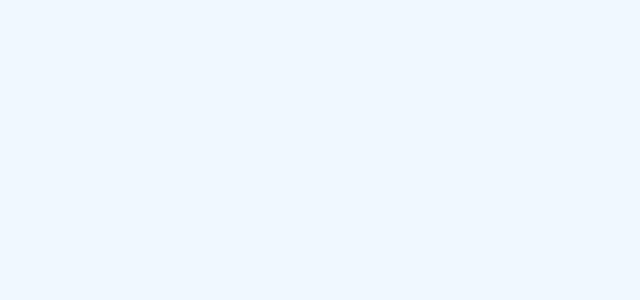
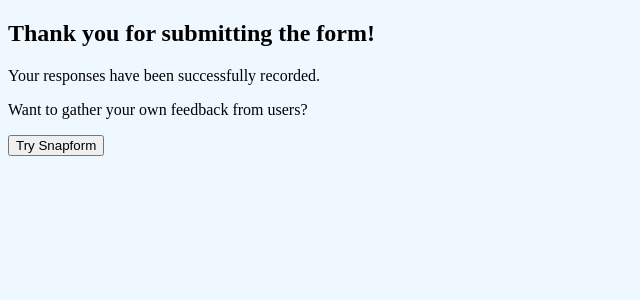
Before and after one commit to veronikalatawiec/SnapForm, a React (Vite) app: page /form/submitted in a window 1280 px wide. Before the commit this address had no page. Shown: the top 300 px of the page, without its empty margins (0-640 px from the left). Built offline with nearby package versions, Linux system fonts and the light colour scheme.

Commit message:
add form redirect

```diff
--- a/src/App.jsx
+++ b/src/App.jsx
@@ -9,6 +9,7 @@ import FormCreatePage from './pages/FormCreatePage/FormCreatePage.jsx';
 import FormEditPage from './pages/FormEditPage/FormEditPage.jsx';
 import FormResponsesPage from './pages/FormResponsesPage/FormResponsesPage.jsx';
 import HostedFormPage from './pages/HostedFormPage/HostedFormPage.jsx';
+import FormSubmittedPage from './pages/FormSubmittedPage/FormSubmittedPage.jsx';
 
 
 export default function App() {
@@ -31,6 +32,8 @@ export default function App() {
         <Route path="/" element={<LandingPage />} />
         <Route path="/signup" element={<SignUpPage />} />
         <Route path="/signin" element={<SignInPage />} />
+        <Route path="/form/submitted" element={<FormSubmittedPage />} />
+        <Route path="/form/live/:user_id/:id" element={<HostedFormPage />} />
 
         {/* <Route path="/" element={isAuthenticated ? <HomePage /> : <Navigate to="/signin" />} />
         <Route path="/home" element={isAuthenticated ? <HomePage /> : <Navigate to="/signin" />} /> */}
@@ -42,7 +45,7 @@ export default function App() {
         <Route path="/form/create" element={<FormCreatePage />} />
         <Route path="/form/edit/:id" element={<FormEditPage />} />
         <Route path="/form/responses/:id" element={<FormResponsesPage />} />
-        <Route path="/form/live/:user_id/:id" element={<HostedFormPage />} />
+
       </Routes>
     </Router>
     </>
--- /dev/null
+++ b/src/pages/FormSubmittedPage/FormSubmittedPage.jsx
@@ -0,0 +1,20 @@
+import React from 'react';
+import './FormSubmittedPage.scss'
+import { Link } from 'react-router-dom';
+import Button from '../../components/Button/Button';
+
+export default function FormSubmittedPage() {
+
+  return (
+    <div className='submitted'>
+      <h2 className='submitted__head'>Thank you for submitting the form!</h2>
+      <p className='submitted__text'>Your responses have been successfully recorded.</p>
+      <div className='submitted__cta'>
+        <p className='submitted__prompt'>Want to gather your own feedback from users?</p>
+        <Link to="/">
+            <Button text="Try Snapform" className='btn--primary'/>
+        </Link>
+      </div>
+    </div>
+  );
+}
--- a/src/pages/HostedFormPage/HostedFormPage.jsx
+++ b/src/pages/HostedFormPage/HostedFormPage.jsx
@@ -1,6 +1,6 @@
 import React, { useState, useEffect } from 'react';
 import axios from 'axios';
-import { useParams } from 'react-router-dom';
+import { useParams, useNavigate } from 'react-router-dom';
 import ShortText from '../../components/ShortText/ShortText.jsx';
 import LongText from '../../components/LongText/LongText.jsx';
 import MultiChoice from '../../components/MultiChoice/MultiChoice.jsx';
@@ -11,6 +11,7 @@ export default function HostedFormPage() {
   const [form, setForm] = useState(null);
   const [error, setError] = useState('');
   const [formData, setFormData] = useState({});
+  const navigate = useNavigate();
 
   // get form
   useEffect(() => {
@@ -41,6 +42,7 @@ export default function HostedFormPage() {
         responses: responses,
       });
       console.log('Form submitted successfully', response.data);
+      navigate('/form/submitted');
     } catch (err) {
       setError('Error submitting form.');
       console.error('Form submission error:', err);
```
Also changed, not shown: src/pages/FormSubmittedPage/FormSubmittedPage.scss (added).
